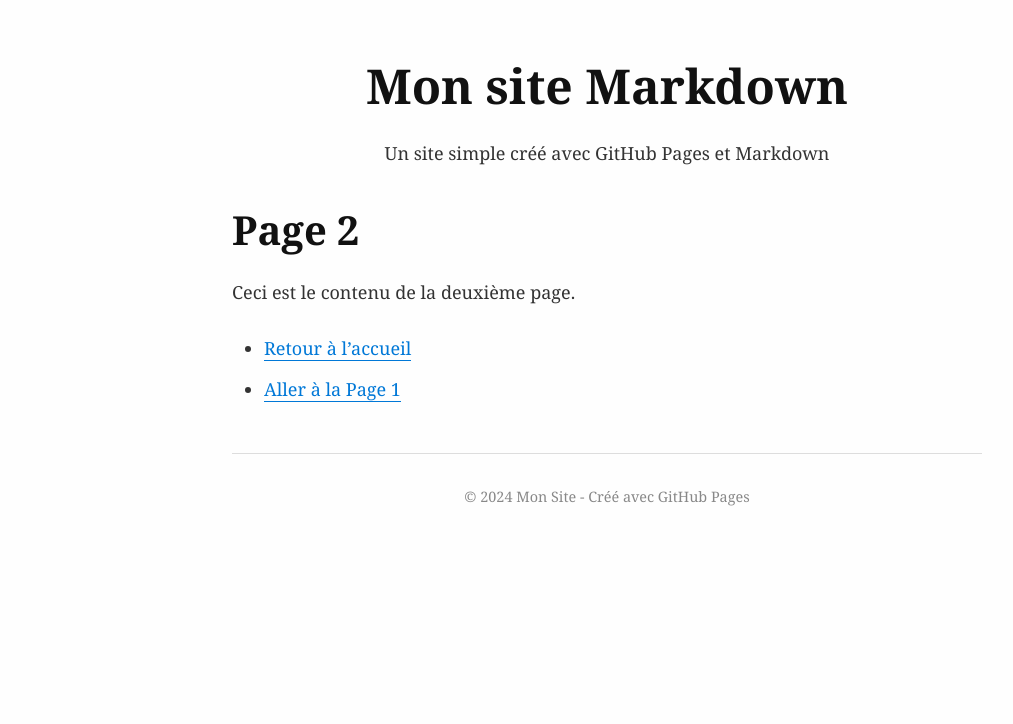
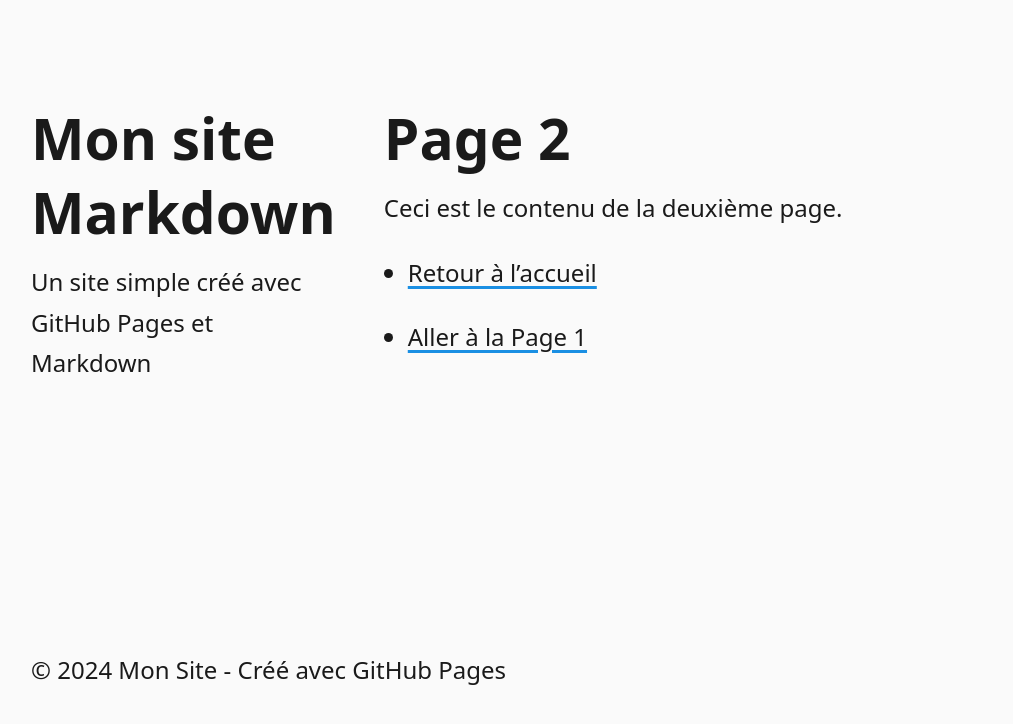
Before and after one commit to arnaud-barbotte/vigilant-octo-waffle, a Jekyll site: the page built from page2.md, in a window 1280 px wide. Shown: the top 724 px of the page, without its empty margins (33-1046 px from the left). Built offline with Jekyll 4.4.1, drawn with Linux system fonts in a browser that asks for light colours; some web fonts are replaced.

Commit message:
Update styles.css

```diff
--- a/assets/styles.css
+++ b/assets/styles.css
@@ -1,108 +1,226 @@
-body {
-    font-family: 'Georgia', serif;
-    font-size: 18px;
-    line-height: 1.8;
-    margin: 0;
-    padding: 0;
-    background-color: #fefefe;
-    color: #333;
-    max-width: 750px;
-    margin: 0 auto;
-    margin-left: auto;
-    margin-right: auto;
-    padding: 20px;
+/* Font */
+@import url("https://api.fontshare.com/v2/css?f[]=satoshi@700,701,401,400&display=swap");
+
+/* Settings */
+:root {
+  --color-dark: #1a1a1a;
+  --color-light: #fafafa;
+  --color-primary: #1a8fe3;
+  --spacing: 1.5rem;
+  --font-stack: "Satoshi", system-ui, -apple-system, BlinkMacSystemFont,
+    "Segoe UI", Roboto, "Helvetica Neue", Arial, "Noto Sans", sans-serif,
+    "Apple Color Emoji", "Segoe UI Emoji", "Segoe UI Symbol", "Noto Color Emoji";
+  --max-width: 1600px;
 }
 
-h1, h2, h3 {
-    color: #111;
-    font-weight: 600;
-    margin-bottom: 1rem;
-    line-height: 1.4;
+/* Dark mode settings */
+@media (prefers-color-scheme: dark) {
+  :root {
+    --color-dark: #fafafa;
+    --color-light: #1a1a1a;
+  }
 }
 
-h1 {
-    font-size: 2.5rem;
+/* Basic styles */
+body {
+  background: var(--color-light);
+  color: var(--color-dark);
+  padding: 5vw;
+  font-family: var(--font-stack);
+  font-size: 1.5rem;
+  line-height: 1.7;
+  display: flex;
+  flex-wrap: wrap;
+  gap: calc(var(--spacing) * 2);
+  min-height: 100vh;
+  max-width: var(--max-width);
+  margin: 0 auto;
 }
 
-h2 {
-    font-size: 2rem;
+* {
+  box-sizing: border-box;
 }
 
-h3 {
-    font-size: 1.5rem;
+header,
+main,
+footer {
+  max-width: 60ch;
+  margin-inline: auto;
+  width: 100%;
 }
 
-p {
-    margin-bottom: 1.5rem;
+/* Header styles */
+header {
+  padding-bottom: var(--spacing);
+  flex-basis: 12rem;
+  flex-grow: 1;
 }
 
+/* Main content styles */
+main {
+  flex-basis: 0;
+  flex-grow: 999;
+  padding-bottom: calc(var(--spacing) * 2);
+  flex-basis: 40rem;
+}
+
+/* Footer styles */
+footer {
+  min-width: 100%;
+  flex-basis: 0;
+  flex-grow: 1;
+  padding-top: var(--spacing);
+}
+
+/* Link styles */
 a {
-    color: #0078d7;
-    text-decoration: none;
-    border-bottom: 1px solid #0078d7;
-    transition: all 0.2s ease;
+  color: currentColor;
+  text-decoration-color: var(--color-primary);
+  text-decoration-thickness: 0.2ex;
+  text-underline-offset: 0.3ex;
 }
 
 a:hover {
-    color: #0056a1;
-    border-bottom-color: #0056a1;
+  text-decoration-thickness: 0.3ex;
 }
 
-ul, ol {
-    margin: 1.5rem 0;
-    padding-left: 2rem;
+/* Image styles */
+img {
+  display: block;
+  max-width: 100%;
+  height: auto;
 }
 
-ul li, ol li {
-    margin-bottom: 0.5rem;
+/* Heading styles */
+h1,
+h2,
+h3,
+h4,
+h5 {
+  font-weight: 700;
+  line-height: 1.3;
+  text-wrap: balance;
 }
 
-blockquote {
-    font-style: italic;
-    border-left: 4px solid #ddd;
-    margin: 1.5rem 0;
-    padding-left: 1rem;
-    color: #555;
+/* Adjustments for different heading levels */
+h1 {
+  font-size: 3.55rem;
+}
+h2 {
+  font-size: 2.66rem;
+}
+h3 {
+  font-size: 2rem;
+}
+h4 {
+  font-size: 1.5rem;
+}
+h5 {
+  font-size: 1.13rem;
 }
 
-code {
-    background: #f4f4f4;
-    padding: 2px 4px;
-    border-radius: 3px;
-    font-family: 'Courier New', Courier, monospace;
-    font-size: 0.95rem;
+/* List styles */
+ul,
+ol {
+  padding-inline-start: var(--spacing);
+}
+li {
+  margin-block-start: var(--spacing);
 }
 
-pre {
-    background: #f4f4f4;
-    padding: 1rem;
-    border-radius: 5px;
-    overflow-x: auto;
-    font-family: 'Courier New', Courier, monospace;
-    font-size: 0.95rem;
+/* Blockquote styles */
+blockquote {
+  padding-inline-start: var(--spacing);
+  border-inline-start: 0.3em solid;
+  font-style: italic;
+  font-size: 1.5rem;
 }
 
-header {
-    margin-bottom: 2rem;
-    text-align: center;
+/* Flow and rhythm */
+:is(h1, h2, h3, h4, h5, blockquote) {
+  margin-block-end: calc(var(--spacing) / 2);
+}
+:is(h1, h2, h3, h4, h5) + * {
+  margin-block-start: calc(var(--spacing) / 3);
+}
+:is(h1, h2, h3, h4, h5) + :where(h2, h3, h4, h5) {
+  margin-block-start: calc(var(--spacing) * 2);
 }
 
-header h1 {
-    font-size: 3rem;
-    margin-bottom: 0.5rem;
+/* Line lengths */
+blockquote {
+  max-width: 50ch;
+}
+h1 {
+  max-width: 24ch;
+}
+h2,
+h3 {
+  max-width: 32ch;
 }
 
-footer {
-    text-align: center;
-    margin-top: 3rem;
-    padding-top: 1rem;
-    border-top: 1px solid #ddd;
-    color: #888;
-    font-size: 0.9rem;
+/* Bear Content */
+.title {
+  text-decoration: none;
+}
+.title h1 {
+  font-size: 2rem;
+  margin-top: calc(var(--spacing) / 2);
+}
+nav {
+  position: sticky;
+  top: var(--spacing);
+}
+nav p {
+  display: flex;
+  flex-direction: row;
+  flex-wrap: wrap;
+  gap: var(--spacing);
+  row-gap: 0;
 }
 
-footer a {
-    color: #888;
-    text-decoration: none;
-    border-bottom: none;
+@media screen and (min-width: 1000px) {
+  nav p {
+    flex-direction: column;
+  }
 }
+
+ul.blog-posts {
+  list-style-type: none;
+  padding: unset;
+}
+ul.blog-posts li {
+  display: flex;
+  flex-direction: column;
+}
+@media screen and (min-width: 600px) {
+  ul.blog-posts li {
+    flex-direction: row;
+    gap: calc(var(--spacing) / 2);
+  }
+}
+ul.blog-posts li span {
+  min-width: 11ch;
+}
+time {
+  opacity: 0.5;
+  font-style: normal;
+}
+.highlight,
+.code {
+  padding: 1px var(--spacing);
+  background-color: rgba(0, 0, 0, 0.1);
+  border-radius: 3px;
+  overflow-x: auto;
+  line-height: 1.2;
+}
+table {
+  width: 100%;
+}
+th {
+  text-align: left;
+}
+
+hr {
+  border-color: rgba(0, 0, 0, 0.1);
+}
```
